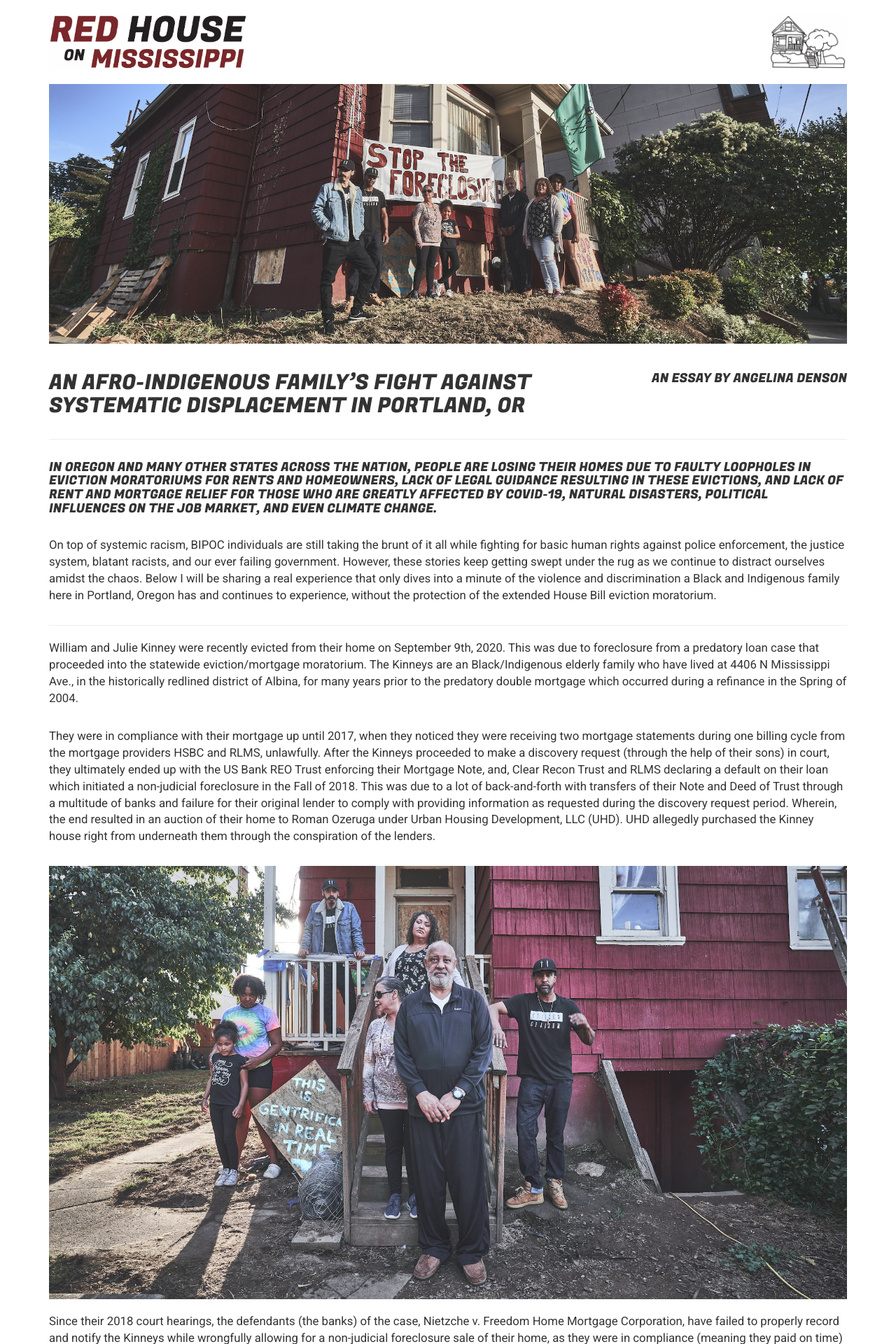
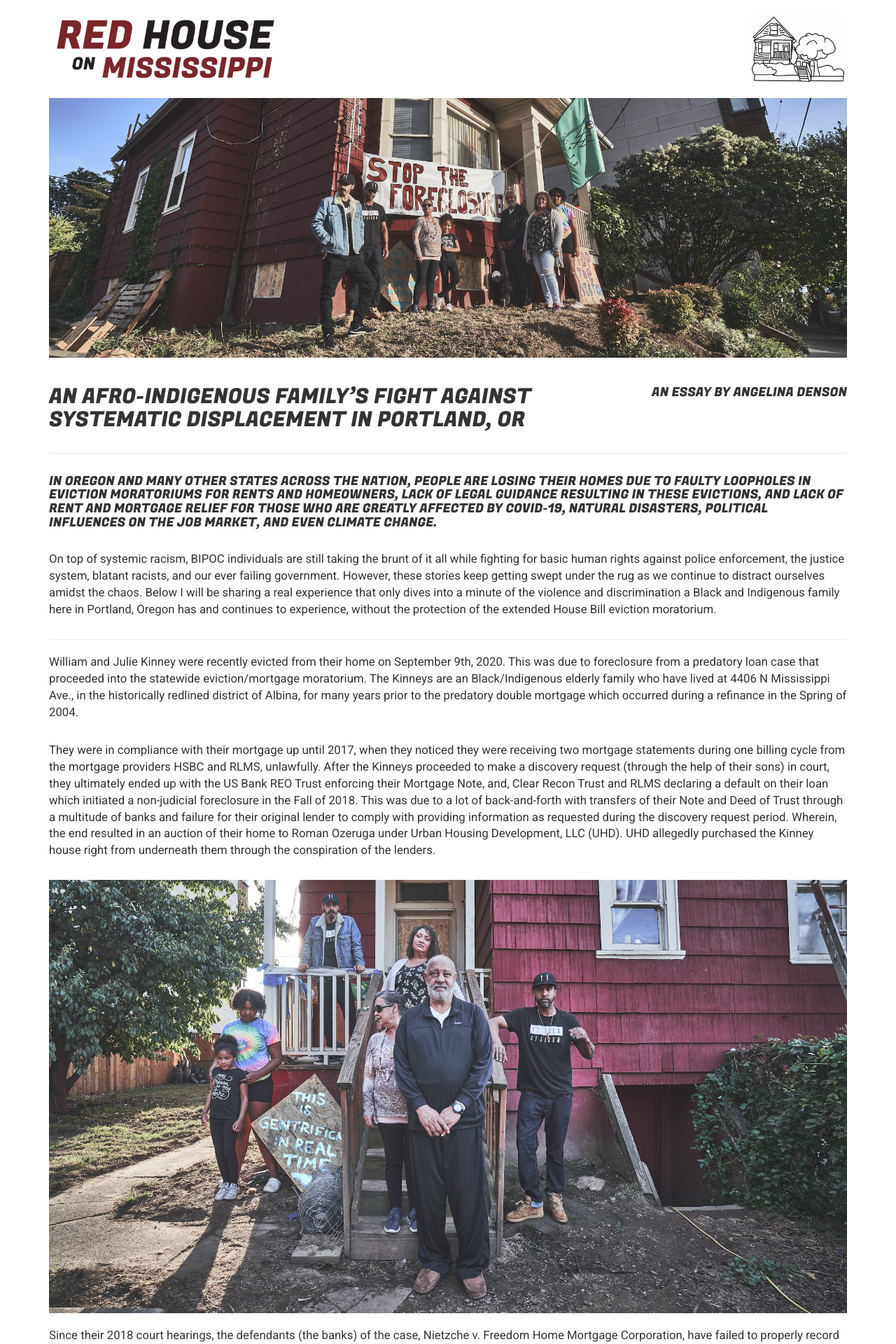
Before and after one commit to redhouseonmississippi/redhouseonmississippi.github.io, a Jekyll site: the page built from story.html, in a window 1280 px wide. Shown: the top 1920 px of the page at 70% size. Built offline with Jekyll 4.4.1, drawn with Linux system fonts in a browser that asks for light colours.

Commit message:
a bit more home page / header adjustments

```diff
--- a/_layouts/default.html
+++ b/_layouts/default.html
@@ -39,7 +39,7 @@
       <div class='row header'>
         <div class="col-sm-12">
           <a href="/">
-            <img class='img-responsive text' src="/images/red-house-header-text.jpg" alt="The words 'Red House on Mississippi' in big, bold, red and black text">
+            <img class='img-responsive text' src="/images/redhouse-header-text.png" alt="The words 'Red House on Mississippi' in big, bold, red and black text">
             <img class='img-responsive hide-on-mobile logo' src="/images/redhouse-logo-only.jpg" alt="The words 'Red House on Mississippi' in big, bold, red and black text">
           </a>
         </div>
--- a/css/main.scss
+++ b/css/main.scss
@@ -35,18 +35,22 @@ h4.story-link {
 
 img {
   margin: 20px 0;
+
+  &.stop-foreclosure {
+    margin: 0;
+  }
 }
 
 .header img {
   margin: 20px 0 0 0;
 
   &.text {
-    height: 80px;
+    height: 100px;
     float: left
   }
 
   &.logo {
-    height: 80px;
+    height: 100px;
     float: right
   }
 }
--- a/index.html
+++ b/index.html
@@ -8,7 +8,11 @@ permalink: /
 
   <hr />
 
-  <img class='img-responsive' src="/images/stop-the-foreclosure-header.jpg" alt="STOP THE FORECLOSURE, TREASON, AND PLOT">
+  <div class="row">
+    <div class="col-md-10 col-md-offset-1">
+      <img class='img-responsive stop-foreclosure' src="/images/stop-the-foreclosure-header.jpg" alt="STOP THE FORECLOSURE, TREASON, AND PLOT">
+    </div>
+  </div>
 
   <hr />
 
```
Also changed, not shown: images/red-house-header-text.jpg (deleted), images/redhouse-header-text.png (added), images/redhouse-logo-wide.jpg (deleted), images/redhouse.jpg (deleted), images/stop-the-foreclosure.jpg (deleted).
